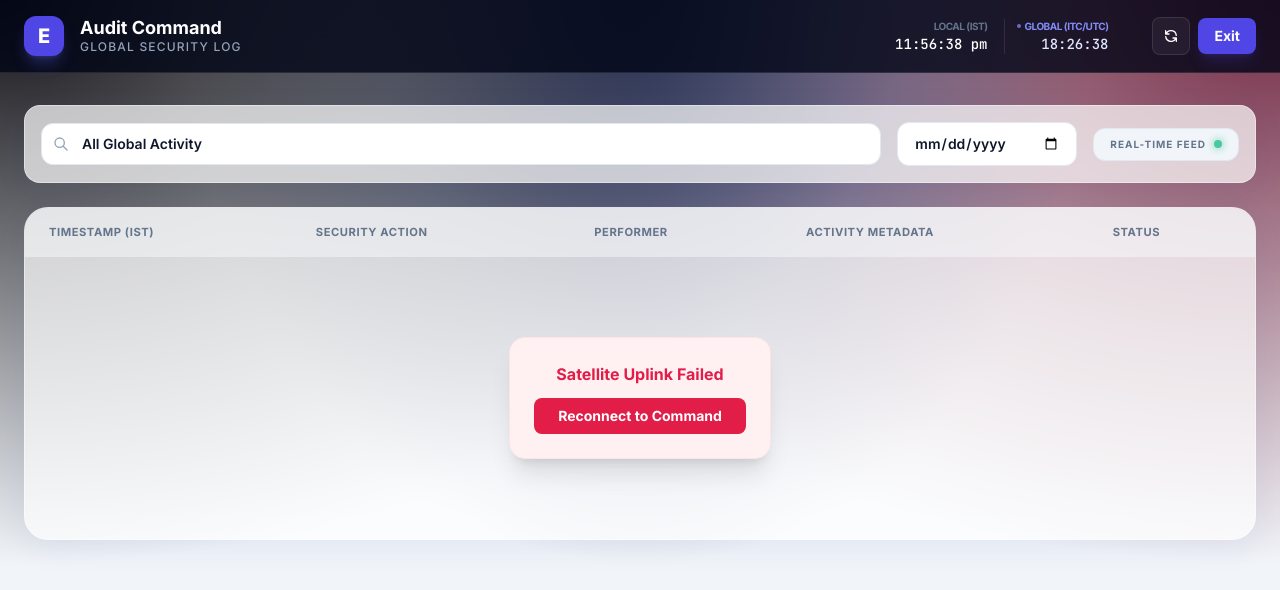
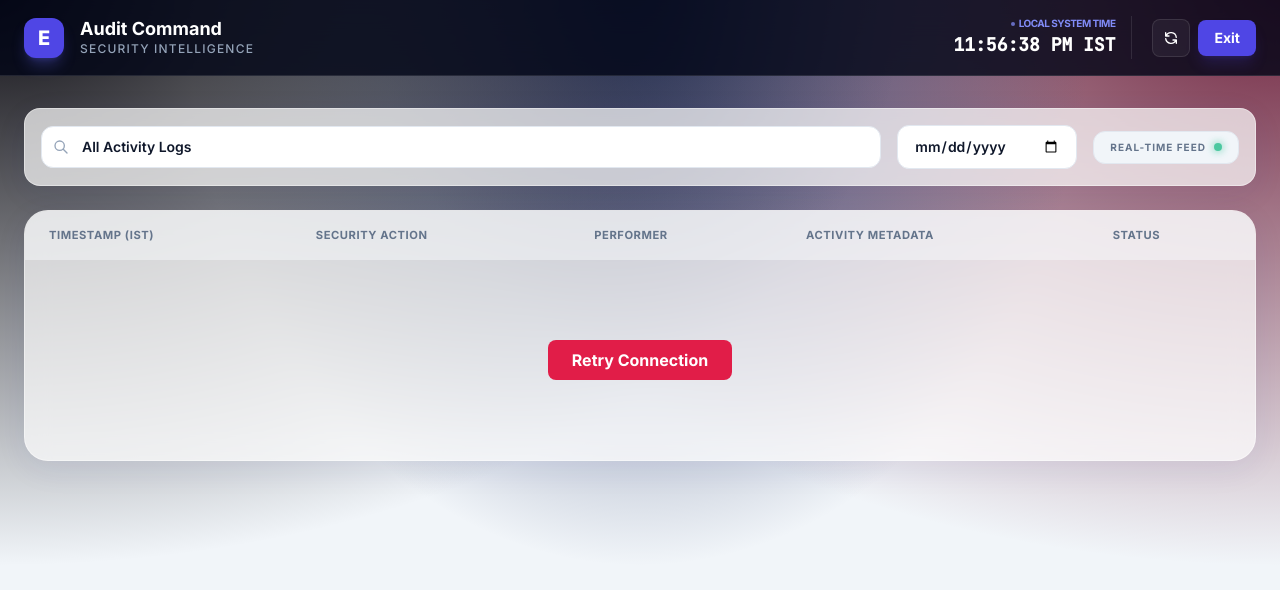
Before and after one commit to VarunSinha123/holievent, a Flask app: template templates/audit_logs.html in a window 1280 px wide. Shown: the top 590 px of the page. Run offline with Flask 3, Linux system fonts and the light colour scheme; the template is opened without the code that fills it, so the values that code supplies are empty; parts of the project's set-up code (start-up, migrations or seed data) failed here and were passed over; some libraries are stand-ins or nearby versions.

Commit message:
Refactor audit_logs.html for clarity and updates

```diff
--- a/templates/audit_logs.html
+++ b/templates/audit_logs.html
@@ -3,7 +3,7 @@
 <head>
     <meta charset="UTF-8">
     <meta name="viewport" content="width=device-width, initial-scale=1.0">
-    <title>Global Audit Command | EventPass Premium</title>
+    <title>Audit Command | EventPass Premium</title>
     <script src="https://cdn.tailwindcss.com"></script>
     <link href="https://fonts.googleapis.com/css2?family=Inter:wght@300;400;500;600;700;800&family=JetBrains+Mono:wght@500&display=swap" rel="stylesheet">
     <style>
@@ -78,24 +78,20 @@
                 </div>
                 <div>
                     <h1 class="text-white font-bold text-lg leading-tight">Audit Command</h1>
-                    <p class="text-slate-400 text-xs font-medium uppercase tracking-widest">Global Security Log</p>
+                    <p class="text-slate-400 text-xs font-medium uppercase tracking-widest">Security Intelligence</p>
                 </div>
             </div>
 
-            <!-- Double Clock System -->
+            <!-- Single Clock System -->
             <div class="flex items-center gap-3">
                 <div class="flex flex-col items-end px-4 border-r border-white/10">
-                    <span class="text-[10px] text-slate-500 font-bold uppercase tracking-tighter">Local (IST)</span>
-                    <span id="istClock" class="text-white mono-time font-medium text-sm">--:--:--</span>
-                </div>
-                <div class="flex flex-col items-end pr-4">
                     <span class="text-[10px] text-indigo-400 font-bold uppercase tracking-tighter flex items-center gap-1">
-                        <span class="w-1 h-1 bg-indigo-400 rounded-full live-indicator"></span> Global (ITC/UTC)
+                        <span class="w-1 h-1 bg-indigo-400 rounded-full live-indicator"></span> Local System Time
                     </span>
-                    <span id="utcClock" class="text-indigo-100 mono-time font-medium text-sm">--:--:--</span>
+                    <span id="istClock" class="text-white mono-time font-bold text-lg">--:--:-- IST</span>
                 </div>
 
-                <div class="flex items-center gap-2 ml-4">
+                <div class="flex items-center gap-2 ml-2">
                     <button id="refreshBtn" onclick="handleRefresh()" class="p-2.5 rounded-lg bg-white/5 hover:bg-white/10 border border-white/10 text-white transition-all group">
                         <svg id="refreshIcon" class="w-4 h-4 transition-transform duration-500" xmlns="http://www.w3.org/2000/svg" fill="none" viewBox="0 0 24 24" stroke="currentColor">
                             <path stroke-linecap="round" stroke-linejoin="round" stroke-width="2" d="M4 4v5h.582m15.356 2A8.001 8.001 0 004.582 9m0 0H9m11 11v-5h-.581m0 0a8.003 8.003 0 01-15.357-2m15.357 2H15" />
@@ -118,7 +114,7 @@
                     <svg class="w-4 h-4" fill="none" stroke="currentColor" viewBox="0 0 24 24"><path stroke-linecap="round" stroke-linejoin="round" stroke-width="2" d="M21 21l-6-6m2-5a7 7 0 11-14 0 7 7 0 0114 0z"/></svg>
                 </span>
                 <select id="actionFilter" onchange="loadLogs()" class="w-full pl-10 pr-4 py-2.5 bg-white border border-slate-200 rounded-xl text-sm font-semibold focus:ring-2 focus:ring-indigo-500 outline-none transition-all appearance-none cursor-pointer">
-                    <option value="">All Global Activity</option>
+                    <option value="">All Activity Logs</option>
                     <optgroup label="Events Management">
                         <option value="event_created">Event Created</option>
                         <option value="event_updated">Event Updated</option>
@@ -172,7 +168,7 @@
         </div>
     </main>
 
-    <!-- Overlay Info Box (Custom Alert replacement) -->
+    <!-- Overlay Info Box -->
     <div id="toast" class="fixed bottom-8 right-8 translate-y-20 opacity-0 transition-all duration-300 z-[100]">
         <div class="bg-slate-900 text-white px-6 py-3 rounded-2xl shadow-2xl flex items-center gap-3">
             <span id="toastIcon"></span>
@@ -181,47 +177,60 @@
     </div>
 
     <script>
-        // Elite Dual Clock System
-        function updateClocks() {
+        // Update Header Clock
+        function updateClock() {
             const now = new Date();
+            const timeString = now.toLocaleTimeString('en-IN', {
+                timeZone: 'Asia/Kolkata',
+                hour: '2-digit',
+                minute: '2-digit',
+                second: '2-digit',
+                hour12: true
+            });
+            document.getElementById('istClock').textContent = timeString.toUpperCase() + " IST";
+        }
+        setInterval(updateClock, 1000);
+        updateClock();
 
-            // IST (Local)
-            const istOptions = {
-                timeZone: 'Asia/Kolkata',
-                hour: '2-digit', minute: '2-digit', second: '2-digit',
-                hour12: true
-            };
-            document.getElementById('istClock').textContent = now.toLocaleTimeString('en-IN', istOptions);
-
-            // UTC (ITC) - Calculated as IST minus 5:30
-            // Since standard Date.toISOString() or UTC methods provide this, we use the UTC timezone
-            const utcOptions = {
-                timeZone: 'UTC',
-                hour: '2-digit', minute: '2-digit', second: '2-digit',
-                hour12: false
-            };
-            document.getElementById('utcClock').textContent = now.toLocaleTimeString('en-GB', utcOptions);
-        }
-
-        setInterval(updateClocks, 1000);
-        updateClocks();
-
-        // Helper: Format Timestamp for Table
+        /**
+         * Robust Timestamp Formatting for IST
+         * We avoid manual millisecond math to prevent double-offsets.
+         * The browser's Intl API handles the 5:30 conversion natively.
+         */
         function formatLogTime(ts) {
             let date;
+
+            // Handle MongoDB format or standard strings/numbers
             if (ts && ts.$date) {
                 date = new Date(ts.$date.$numberLong ? parseInt(ts.$date.$numberLong) : ts.$date);
+            } else if (typeof ts === 'string') {
+                // Ensure ISO format compatibility
+                date = new Date(ts.includes(' ') ? ts.replace(' ', 'T') : ts);
             } else {
                 date = new Date(ts || Date.now());
             }
 
-            // Convert to IST
-            const IST_OFFSET = (5 * 60 + 30) * 60 * 1000;
-            const istDate = new Date(date.getTime() + IST_OFFSET);
+            // If date is invalid, fallback to now
+            if (isNaN(date.getTime())) date = new Date();
+
+            const dateOptions = {
+                timeZone: 'Asia/Kolkata',
+                day: '2-digit',
+                month: 'short',
+                year: 'numeric'
+            };
+
+            const timeOptions = {
+                timeZone: 'Asia/Kolkata',
+                hour: '2-digit',
+                minute: '2-digit',
+                second: '2-digit',
+                hour12: true
+            };
 
             return {
-                day: istDate.toLocaleDateString('en-IN', { day: '2-digit', month: 'short' }),
-                time: istDate.toLocaleTimeString('en-IN', { hour: '2-digit', minute: '2-digit', hour12: true })
+                day: date.toLocaleDateString('en-IN', dateOptions),
+                time: date.toLocaleTimeString('en-IN', timeOptions)
             };
         }
 
@@ -235,7 +244,7 @@
             return configs[type] || { color: 'text-slate-600', bg: 'bg-slate-50', border: 'border-slate-100', dot: 'bg-slate-400' };
         }
 
-        function showToast(msg, type = 'success') {
+        function showToast(msg) {
             const toast = document.getElementById('toast');
             document.getElementById('toastMsg').textContent = msg;
             toast.classList.remove('translate-y-20', 'opacity-0');
@@ -245,16 +254,13 @@
         async function handleRefresh() {
             const btn = document.getElementById('refreshBtn');
             const icon = document.getElementById('refreshIcon');
-
             icon.classList.add('refresh-spin');
             btn.disabled = true;
-
             await loadLogs();
-
             setTimeout(() => {
                 icon.classList.remove('refresh-spin');
                 btn.disabled = false;
-                showToast('Logs synchronized successfully');
+                showToast('Audit feed synchronized');
             }, 600);
         }
 
@@ -277,7 +283,7 @@
                     container.innerHTML = data.logs.map(log => {
                         const timeInfo = formatLogTime(log.timestamp);
                         const cfg = getActionConfig(log.action_type);
-                        const performer = log.performed_by_name || 'System Auto';
+                        const performer = log.performed_by_name || 'System';
                         const initial = performer.split(' ').map(n => n[0]).join('').substring(0, 2);
 
                         return `
@@ -285,7 +291,7 @@
                                 <td class="px-6 py-4 whitespace-nowrap">
                                     <div class="flex flex-col">
                                         <span class="text-sm font-bold text-slate-900 tracking-tight">${timeInfo.day}</span>
-                                        <span class="text-xs font-medium text-slate-400 mono-time">${timeInfo.time}</span>
+                                        <span class="text-xs font-bold text-indigo-600 mono-time">${timeInfo.time}</span>
                                     </div>
                                 </td>
                                 <td class="px-6 py-4">
@@ -296,7 +302,7 @@
                                 </td>
                                 <td class="px-6 py-4">
                                     <div class="flex items-center gap-3">
-                                        <div class="w-8 h-8 rounded-lg bg-gradient-to-br from-indigo-500 to-purple-600 flex items-center justify-center text-[10px] text-white font-black shadow-sm">
+                                        <div class="w-8 h-8 rounded-lg bg-indigo-600 flex items-center justify-center text-[10px] text-white font-black">
                                             ${initial}
                                         </div>
                                         <div class="flex flex-col">
@@ -307,37 +313,20 @@
                                 </td>
                                 <td class="px-6 py-4">
                                     <p class="text-sm text-slate-500 line-clamp-1 group-hover:line-clamp-none transition-all duration-300 max-w-md font-medium italic">
-                                        "${log.details || 'No extended metadata available'}"
+                                        "${log.details || '—'}"
                                     </p>
                                 </td>
                                 <td class="px-6 py-4">
-                                    <span class="text-[10px] font-black text-emerald-600 bg-emerald-50 px-2 py-0.5 rounded shadow-sm">VERIFIED</span>
+                                    <span class="text-[10px] font-black text-emerald-600 bg-emerald-100/50 px-2 py-0.5 rounded border border-emerald-200">VERIFIED</span>
                                 </td>
                             </tr>
                         `;
                     }).join('');
                 } else {
-                    container.innerHTML = `
-                        <tr>
-                            <td colspan="5" class="py-32 text-center">
-                                <div class="opacity-20 text-6xl mb-4">🛡️</div>
-                                <h3 class="text-slate-400 font-bold text-lg uppercase tracking-widest">Clear Perimeter</h3>
-                                <p class="text-slate-400 text-sm">No security logs recorded for these parameters.</p>
-                            </td>
-                        </tr>
-                    `;
+                    container.innerHTML = `<tr><td colspan="5" class="py-32 text-center text-slate-400 font-bold uppercase tracking-widest">No Logs Found</td></tr>`;
                 }
             } catch (err) {
-                container.innerHTML = `
-                    <tr>
-                        <td colspan="5" class="py-20 text-center">
-                            <div class="bg-rose-50 text-rose-600 p-6 rounded-2xl inline-block border border-rose-100 shadow-xl">
-                                <p class="font-bold mb-3">Satellite Uplink Failed</p>
-                                <button onclick="loadLogs()" class="px-6 py-2 bg-rose-600 text-white rounded-lg text-sm font-bold hover:bg-rose-700 transition-all">Reconnect to Command</button>
-                            </div>
-                        </td>
-                    </tr>
-                `;
+                container.innerHTML = `<tr><td colspan="5" class="py-20 text-center"><button onclick="loadLogs()" class="px-6 py-2 bg-rose-600 text-white rounded-lg font-bold">Retry Connection</button></td></tr>`;
             }
         }
 
```
